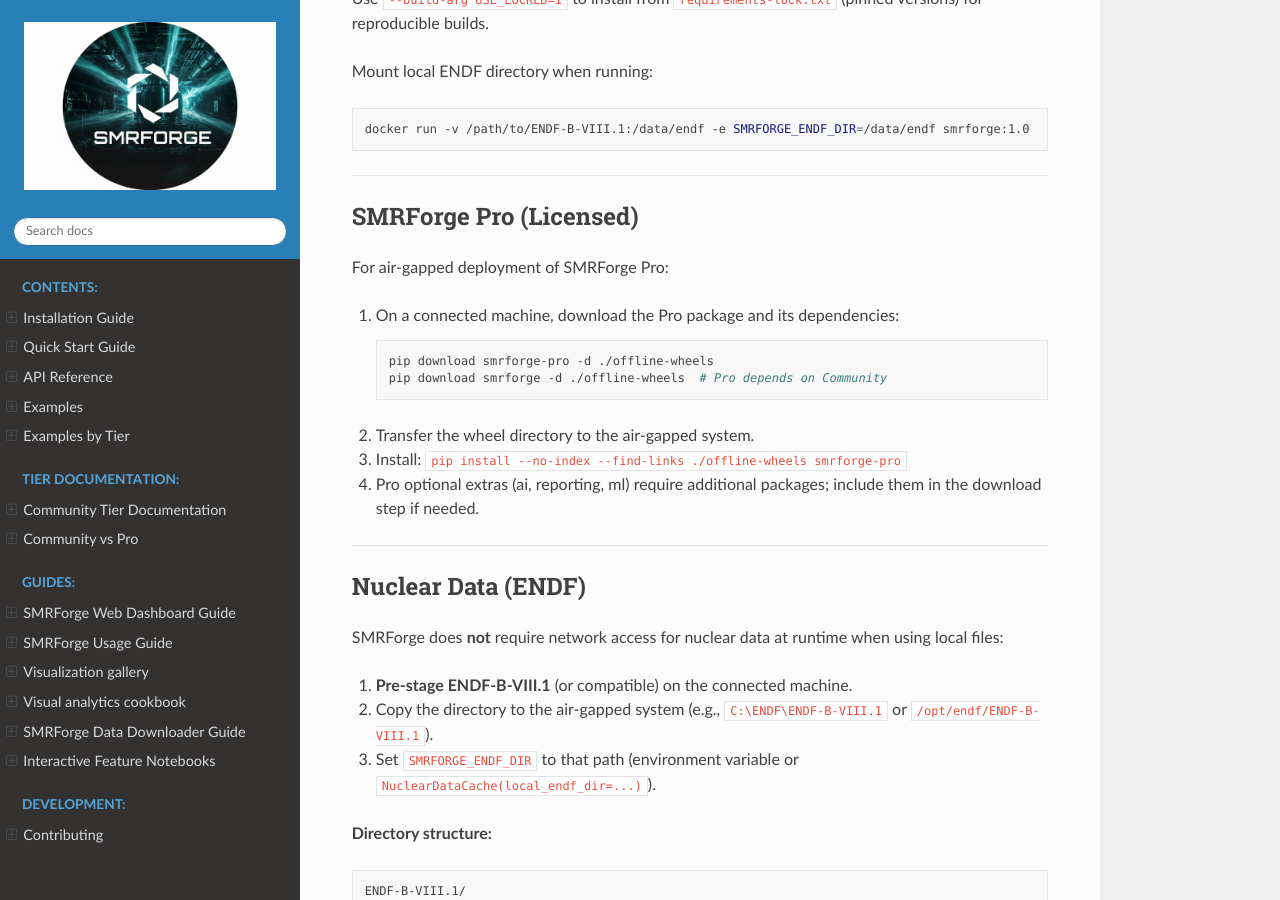
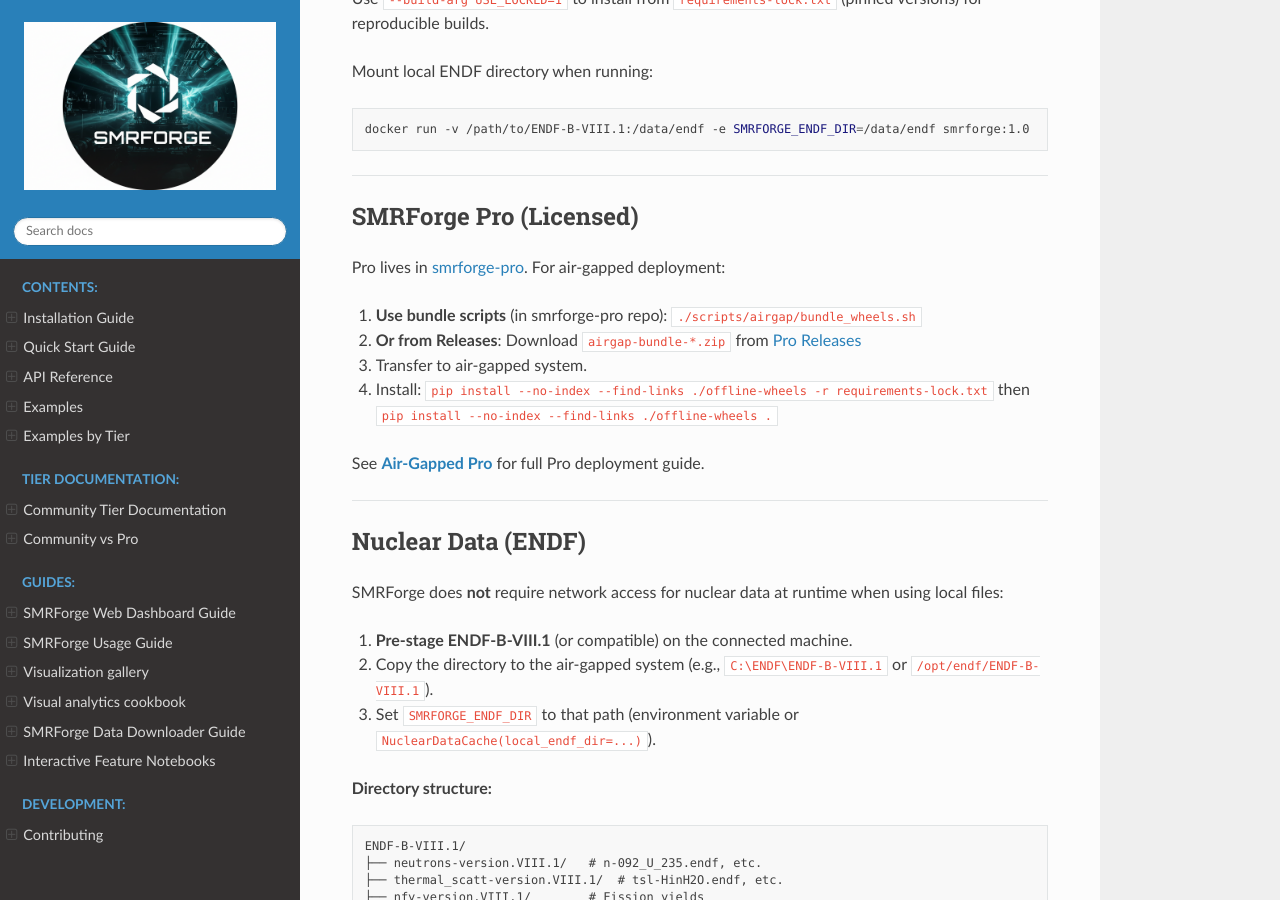
Before and after one commit to SMRFORGE/smrforge, a Sphinx documentation site: the page built from docs/guides/air-gapped-deployment.md, in a window 1280 px wide and 900 px high, scrolled down 2090 px. Built offline with Sphinx 7.4.7 and the Read the Docs theme 3.1.0, drawn with Linux system fonts in a browser that asks for light colours; pages that are not in the unit, such as notebooks, are missing from menus.

Commit message:
Implement air-gapped deployment for Community and Pro
- scripts/airgap/: bundle_wheels.sh, bundle_docker.sh, bundle_wheels.ps1
- docs/deployment/air-gapped-pro.md: Pro-specific air-gap guide
- .github/workflows/release-airgap.yml: Build and attach bundle on release
- Update air-gapped-deployment.md with Pro bundle scripts and Releases
- README_PRO_TEMPLATE: Add Air-Gapped Deployment section
- DOCUMENTATION_INDEX: Link to Air-Gapped Pro

Made-with: Cursor

````diff
--- a/docs/guides/air-gapped-deployment.md
+++ b/docs/guides/air-gapped-deployment.md
@@ -107,16 +107,14 @@ docker run -v /path/to/ENDF-B-VIII.1:/data/endf -e SMRFORGE_ENDF_DIR=/data/endf
 
 ## SMRForge Pro (Licensed)
 
-For air-gapped deployment of SMRForge Pro:
+Pro lives in [smrforge-pro](https://github.com/SMRFORGE/smrforge-pro). For air-gapped deployment:
 
-1. On a connected machine, download the Pro package and its dependencies:
-   ```bash
-   pip download smrforge-pro -d ./offline-wheels
-   pip download smrforge -d ./offline-wheels  # Pro depends on Community
-   ```
-2. Transfer the wheel directory to the air-gapped system.
-3. Install: `pip install --no-index --find-links ./offline-wheels smrforge-pro`
-4. Pro optional extras (ai, reporting, ml) require additional packages; include them in the download step if needed.
+1. **Use bundle scripts** (in smrforge-pro repo): `./scripts/airgap/bundle_wheels.sh`
+2. **Or from Releases**: Download `airgap-bundle-*.zip` from [Pro Releases](https://github.com/SMRFORGE/smrforge-pro/releases)
+3. Transfer to air-gapped system.
+4. Install: `pip install --no-index --find-links ./offline-wheels -r requirements-lock.txt` then `pip install --no-index --find-links ./offline-wheels .`
+
+See **[Air-Gapped Pro](../deployment/air-gapped-pro.md)** for full Pro deployment guide.
 
 ---
 
````
Also changed, not shown: README_PRO_TEMPLATE.md (+9 -0 lines), docs/DOCUMENTATION_INDEX.md (+1 -0 lines), docs/deployment/air-gapped-pro.md (added, +105 -0 lines), scripts/airgap/README.md (added), 4 other files.
